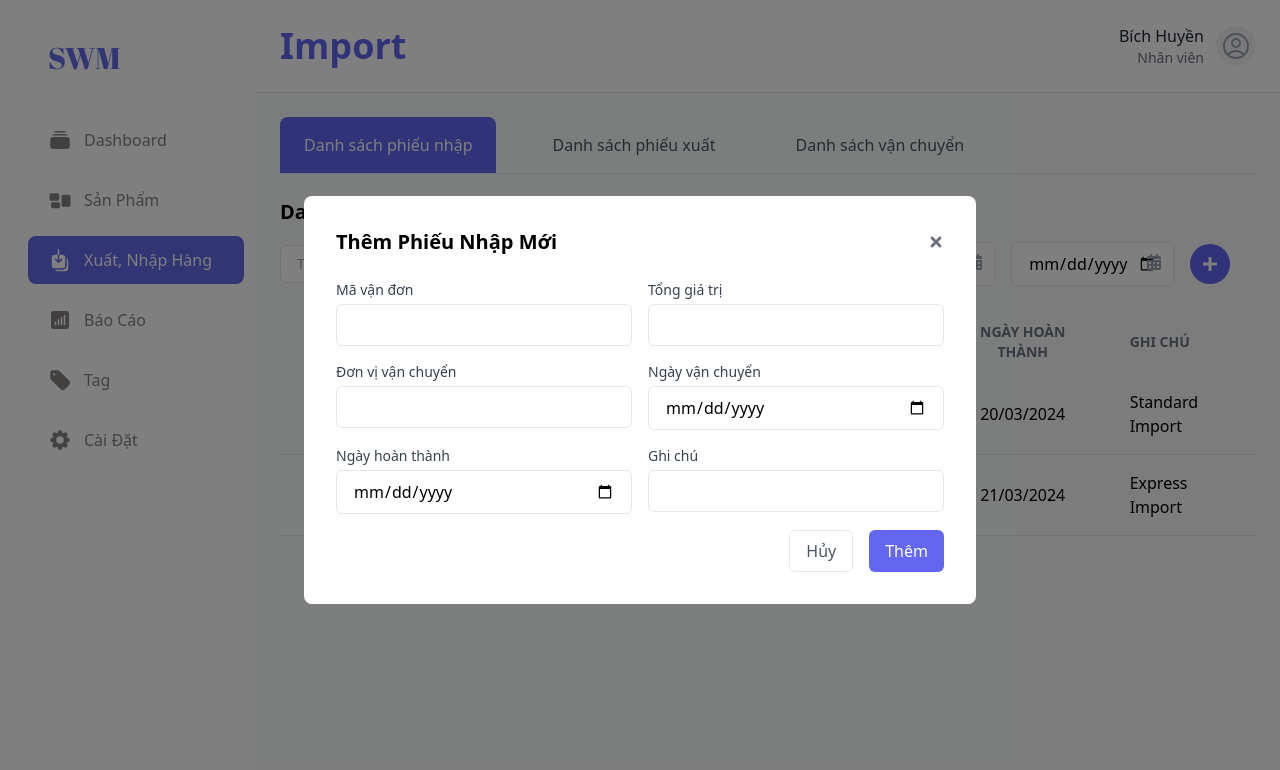
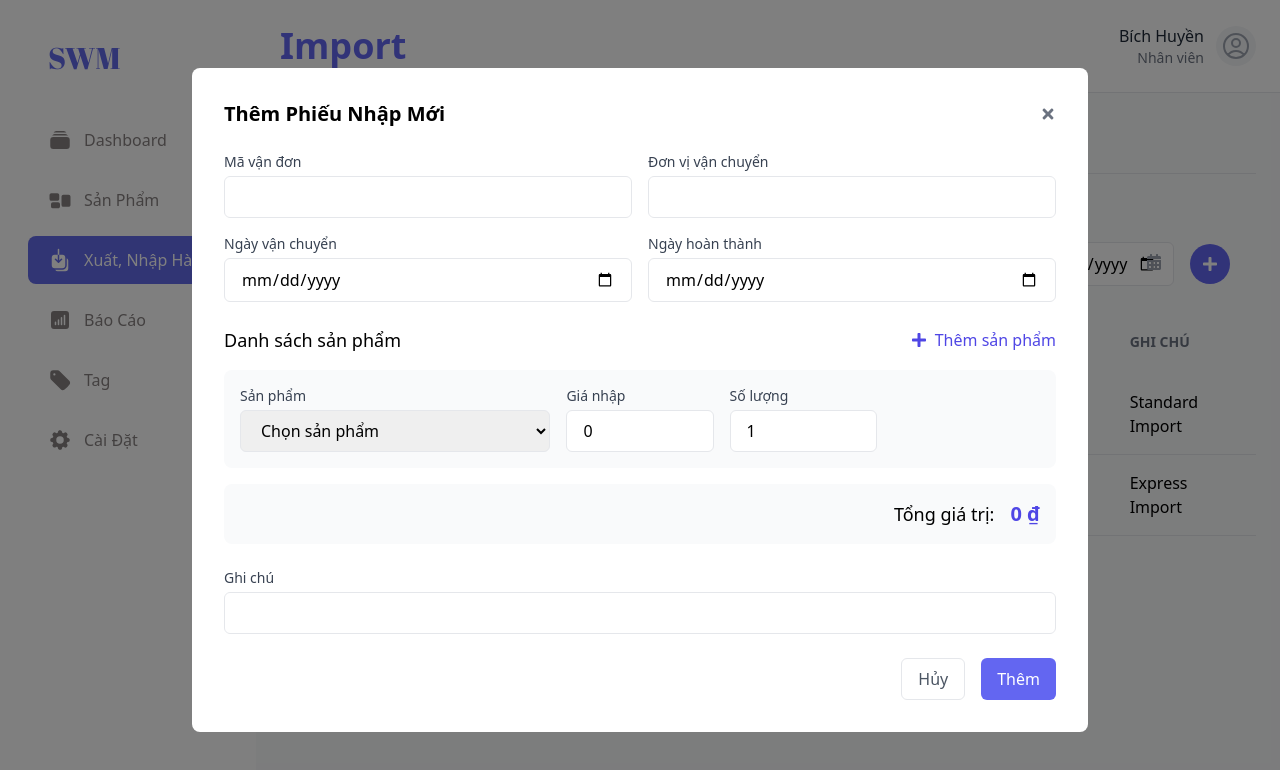
Before and after one commit to hauyuki/SE100_WEB, a React (Create React App) app in the folder fe/managementapp/: page /import in a window 1280 px wide. Both pictures are taken after a click on the button 1209 px from the left and 264 px from the top of the page. Shown: the top 770 px of the page. Built offline with nearby package versions, Linux system fonts and the light colour scheme.

Commit message:
Update Import Form (add product selectedbox)

```diff
--- a/fe/managementapp/src/pages/employee/import/Import.tsx
+++ b/fe/managementapp/src/pages/employee/import/Import.tsx
@@ -1,6 +1,22 @@
 import React, { useState } from "react";
 import { FaCalendarAlt, FaPlus, FaTimes } from "react-icons/fa";
 import ImportForm from "./components/ImportForm";
+
+interface Product {
+  id: string;
+  name: string;
+  price: number;
+  quantity: number;
+}
+
+interface FormData {
+  orderId: string;
+  shipper: string;
+  shippingDate: string;
+  completionDate: string;
+  notes: string;
+  products: Product[];
+}
 
 const Import = () => {
   const [activeTab, setActiveTab] = useState("import");
@@ -9,13 +25,13 @@ const Import = () => {
   const [startDate, setStartDate] = useState("");
   const [endDate, setEndDate] = useState("");
   const [showForm, setShowForm] = useState(false);
-  const [formData, setFormData] = useState({
+  const [formData, setFormData] = useState<FormData>({
     orderId: "",
-    totalValue: "",
     shipper: "",
     shippingDate: "",
     completionDate: "",
     notes: "",
+    products: [],
   });
 
   const importData = [
@@ -110,19 +126,27 @@ const Import = () => {
 
   const handleSubmit = (e: React.FormEvent<HTMLFormElement>) => {
     e.preventDefault();
+    const totalValue = formData.products.reduce(
+      (sum, product) => sum + product.price * product.quantity,
+      0
+    );
     const newItem = {
       id: data.length + 1,
-      ...formData,
-      totalValue: parseFloat(formData.totalValue),
+      orderId: formData.orderId,
+      totalValue,
+      shipper: formData.shipper,
+      shippingDate: formData.shippingDate,
+      completionDate: formData.completionDate,
+      notes: formData.notes,
     };
     setData((prev) => [...prev, newItem]);
     setFormData({
       orderId: "",
-      totalValue: "",
       shipper: "",
       shippingDate: "",
       completionDate: "",
       notes: "",
+      products: [],
     });
     setShowForm(false);
   };
--- a/fe/managementapp/src/pages/employee/import/components/ImportForm.tsx
+++ b/fe/managementapp/src/pages/employee/import/components/ImportForm.tsx
@@ -1,13 +1,20 @@
-import React from "react";
-import { FaTimes } from "react-icons/fa";
+import React, { useState } from "react";
+import { FaTimes, FaPlus } from "react-icons/fa";
+
+interface Product {
+  id: string;
+  name: string;
+  price: number;
+  quantity: number;
+}
 
 interface FormData {
   orderId: string;
-  totalValue: string;
   shipper: string;
   shippingDate: string;
   completionDate: string;
   notes: string;
+  products: Product[];
 }
 
 interface ImportFormProps {
@@ -25,11 +32,52 @@ const ImportForm: React.FC<ImportFormProps> = ({
   onSubmit,
   onChange,
 }) => {
+  const [products, setProducts] = useState<Product[]>([
+    { id: "", name: "", price: 0, quantity: 1 },
+  ]);
+
+  const handleAddProduct = () => {
+    setProducts([...products, { id: "", name: "", price: 0, quantity: 1 }]);
+  };
+
+  const handleRemoveProduct = (index: number) => {
+    const newProducts = products.filter((_, i) => i !== index);
+    setProducts(newProducts);
+  };
+
+  const handleProductChange = (
+    index: number,
+    field: keyof Product,
+    value: string | number
+  ) => {
+    const newProducts = [...products];
+    if (field === "price" || field === "quantity") {
+      newProducts[index][field] = Number(value);
+    } else {
+      newProducts[index][field] = value as string;
+    }
+    setProducts(newProducts);
+  };
+
+  const calculateTotal = () => {
+    return products.reduce(
+      (sum, product) => sum + product.price * product.quantity,
+      0
+    );
+  };
+
   if (!showForm) return null;
+
+  // Danh sách sản phẩm mẫu (trong thực tế sẽ lấy từ API)
+  const sampleProducts = [
+    { id: "PRD001", name: "Sản phẩm A" },
+    { id: "PRD002", name: "Sản phẩm B" },
+    { id: "PRD003", name: "Sản phẩm C" },
+  ];
 
   return (
     <div className="fixed inset-0 bg-black bg-opacity-50 flex items-center justify-center z-50">
-      <div className="bg-white rounded-lg p-8 w-full max-w-2xl">
+      <div className="bg-white rounded-lg p-8 w-full max-w-4xl max-h-[90vh] overflow-y-auto">
         <div className="flex justify-between items-center mb-6">
           <h3 className="text-xl font-semibold">Thêm Phiếu Nhập Mới</h3>
           <button
@@ -39,7 +87,7 @@ const ImportForm: React.FC<ImportFormProps> = ({
             <FaTimes />
           </button>
         </div>
-        <form onSubmit={onSubmit} className="space-y-4">
+        <form onSubmit={onSubmit} className="space-y-6">
           <div className="grid grid-cols-2 gap-4">
             <div>
               <label className="block text-sm font-medium text-gray-700 mb-1">
@@ -49,19 +97,6 @@ const ImportForm: React.FC<ImportFormProps> = ({
                 type="text"
                 name="orderId"
                 value={formData.orderId}
-                onChange={onChange}
-                className="w-full border rounded-md px-4 py-2 focus:outline-none focus:ring-2 focus:ring-indigo-500"
-                required
-              />
-            </div>
-            <div>
-              <label className="block text-sm font-medium text-gray-700 mb-1">
-                Tổng giá trị
-              </label>
-              <input
-                type="number"
-                name="totalValue"
-                value={formData.totalValue}
                 onChange={onChange}
                 className="w-full border rounded-md px-4 py-2 focus:outline-none focus:ring-2 focus:ring-indigo-500"
                 required
@@ -106,6 +141,103 @@ const ImportForm: React.FC<ImportFormProps> = ({
                 required
               />
             </div>
+          </div>
+
+          {/* Products Section */}
+          <div className="space-y-4">
+            <div className="flex justify-between items-center">
+              <h4 className="text-lg font-medium">Danh sách sản phẩm</h4>
+              <button
+                type="button"
+                onClick={handleAddProduct}
+                className="flex items-center gap-2 text-indigo-600 hover:text-indigo-700"
+              >
+                <FaPlus className="w-4 h-4" />
+                Thêm sản phẩm
+              </button>
+            </div>
+
+            {products.map((product, index) => (
+              <div
+                key={index}
+                className="grid grid-cols-5 gap-4 p-4 bg-gray-50 rounded-lg"
+              >
+                <div className="col-span-2">
+                  <label className="block text-sm font-medium text-gray-700 mb-1">
+                    Sản phẩm
+                  </label>
+                  <select
+                    value={product.id}
+                    onChange={(e) =>
+                      handleProductChange(index, "id", e.target.value)
+                    }
+                    className="w-full border rounded-md px-4 py-2 focus:outline-none focus:ring-2 focus:ring-indigo-500"
+                    required
+                  >
+                    <option value="">Chọn sản phẩm</option>
+                    {sampleProducts.map((p) => (
+                      <option key={p.id} value={p.id}>
+                        {p.name}
+                      </option>
+                    ))}
+                  </select>
+                </div>
+                <div>
+                  <label className="block text-sm font-medium text-gray-700 mb-1">
+                    Giá nhập
+                  </label>
+                  <input
+                    type="number"
+                    value={product.price}
+                    onChange={(e) =>
+                      handleProductChange(index, "price", e.target.value)
+                    }
+                    className="w-full border rounded-md px-4 py-2 focus:outline-none focus:ring-2 focus:ring-indigo-500"
+                    required
+                    min="0"
+                  />
+                </div>
+                <div>
+                  <label className="block text-sm font-medium text-gray-700 mb-1">
+                    Số lượng
+                  </label>
+                  <input
+                    type="number"
+                    value={product.quantity}
+                    onChange={(e) =>
+                      handleProductChange(index, "quantity", e.target.value)
+                    }
+                    className="w-full border rounded-md px-4 py-2 focus:outline-none focus:ring-2 focus:ring-indigo-500"
+                    required
+                    min="1"
+                  />
+                </div>
+                <div className="flex items-end">
+                  {products.length > 1 && (
+                    <button
+                      type="button"
+                      onClick={() => handleRemoveProduct(index)}
+                      className="text-red-500 hover:text-red-700 p-2"
+                    >
+                      <FaTimes />
+                    </button>
+                  )}
+                </div>
+              </div>
+            ))}
+
+            {/* Total Section */}
+            <div className="flex justify-end items-center p-4 bg-gray-50 rounded-lg">
+              <span className="font-medium text-lg mr-4">Tổng giá trị:</span>
+              <span className="text-xl font-semibold text-indigo-600">
+                {new Intl.NumberFormat("vi-VN", {
+                  style: "currency",
+                  currency: "VND",
+                }).format(calculateTotal())}
+              </span>
+            </div>
+          </div>
+
           <div>
             <label className="block text-sm font-medium text-gray-700 mb-1">
               Ghi chú
@@ -118,7 +250,7 @@ const ImportForm: React.FC<ImportFormProps> = ({
               className="w-full border rounded-md px-4 py-2 focus:outline-none focus:ring-2 focus:ring-indigo-500"
             />
           </div>
-          </div>
+
           <div className="flex justify-end space-x-4 mt-6">
             <button
               type="button"
```
Lines whose indentation alone changed are shown as unchanged.
